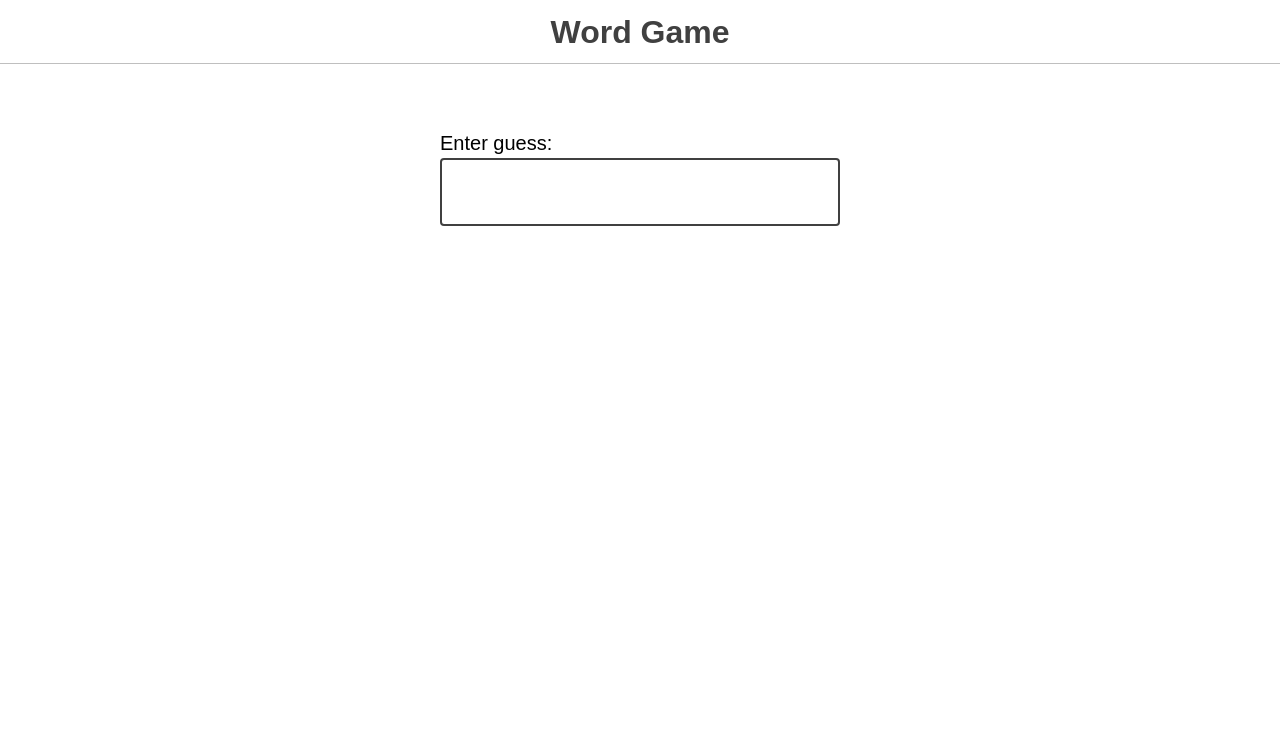
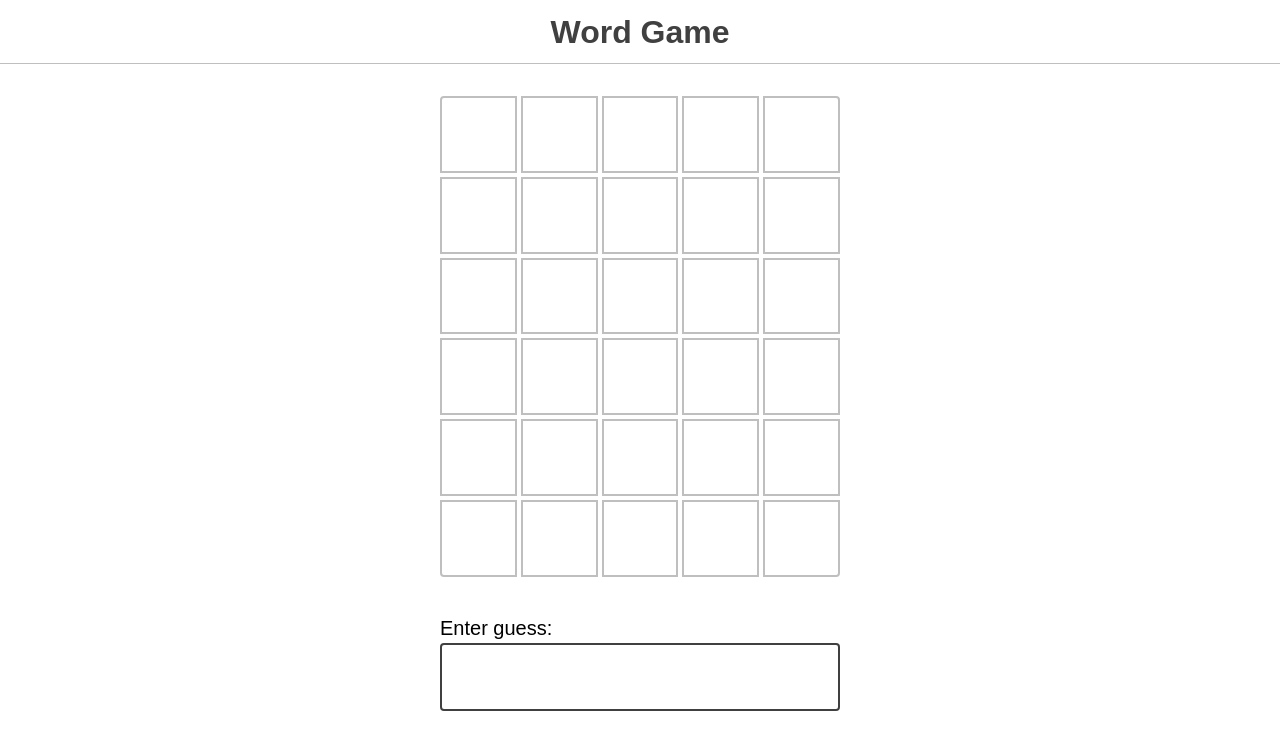
Before and after one commit to joy-of-react/project-wordle, a React (Create React App) app: page / in a window 1280 px wide. Shown: the top 750 px of the page. Built offline with nearby package versions, Linux system fonts and the light colour scheme.

Commit message:
feat(Ex3): Guess comp functional, minor refactoring

```diff
--- a/src/components/Game/Game.js
+++ b/src/components/Game/Game.js
@@ -1,22 +1,30 @@
 import React, { useState } from "react";
 
-import { sample } from "../../utils";
+import { range, sample } from "../../utils";
 import { WORDS } from "../../data";
+import { NUM_OF_GUESSES_ALLOWED } from "../../constants";
 import GuessInput from "../GuessInput/GuessInput";
 import GuessResults from "../GuessResults/GuessResults";
 
 // Pick a random word on every pageload.
 const answer = sample(WORDS);
+const DEFAULT_GUESSLIST = range(0, NUM_OF_GUESSES_ALLOWED).map((el) => "");
 // To make debugging easier, we'll log the solution in the console.
 console.info({ answer });
 
 function Game() {
-  const [guessList, setGuessList] = useState([]);
+  const [guessList, setGuessList] = useState(DEFAULT_GUESSLIST);
+  const [currentGuess, setCurrentGuess] = useState(0);
 
   return (
     <>
       <GuessResults guessList={guessList} />
-      <GuessInput guessList={guessList} setGuessList={setGuessList} />
+      <GuessInput
+        guessList={guessList}
+        setGuessList={setGuessList}
+        currentGuess={currentGuess}
+        setCurrentGuess={setCurrentGuess}
+      />
     </>
   );
 }
--- /dev/null
+++ b/src/components/Guess/Guess.js
@@ -0,0 +1,19 @@
+import React from "react";
+import { range } from "../../utils";
+
+function Guess({ guess = "GUESS" }) {
+  const defaultGuess = range(0, 5).map((el) => "");
+  const guessArr = guess === "" ? defaultGuess : guess.split("");
+
+  return (
+    <p className="guess">
+      {guessArr.map((char, idx) => (
+        <span key={idx} className="cell">
+          {char}
+        </span>
+      ))}
+    </p>
+  );
+}
+
+export default Guess;
--- /dev/null
+++ b/src/components/Guess/index.js
@@ -0,0 +1,2 @@
+export * from "./Guess";
+export { default } from "./Guess";
--- a/src/components/GuessInput/GuessInput.js
+++ b/src/components/GuessInput/GuessInput.js
@@ -1,6 +1,12 @@
 import React, { useState } from "react";
+import { NUM_OF_GUESSES_ALLOWED } from "../../constants";
 
-function GuessInput({ guessList, setGuessList }) {
+function GuessInput({
+  currentGuess,
+  guessList,
+  setCurrentGuess,
+  setGuessList,
+}) {
   const [guess, setGuess] = useState("");
 
   return (
@@ -8,8 +14,10 @@ function GuessInput({ guessList, setGuessList }) {
       className="guess-input-wrapper"
       onSubmit={(event) => {
         event.preventDefault();
-        console.log(guess);
-        setGuessList([...guessList, guess]);
+        const newGuessList = [...guessList];
+        newGuessList[currentGuess] = guess;
+        setCurrentGuess(currentGuess + 1);
+        setGuessList(newGuessList);
         setGuess("");
       }}
     >
@@ -21,6 +29,7 @@ function GuessInput({ guessList, setGuessList }) {
           value={guess}
           pattern="[a-zA-Z]{5}"
           title="5 letter guess"
+          disabled={currentGuess === NUM_OF_GUESSES_ALLOWED}
           required
           onChange={(event) => setGuess(event.target.value.toUpperCase())}
         />
--- a/src/components/GuessResults/GuessResults.js
+++ b/src/components/GuessResults/GuessResults.js
@@ -1,12 +1,11 @@
 import React from "react";
+import Guess from "../Guess/Guess";
 
 function GuessResults({ guessList }) {
   return (
     <div>
       {guessList.map((guess, idx) => (
-        <p className="guess" key={idx}>
-          {guess}
-        </p>
+        <Guess guess={guess} key={idx} />
       ))}
     </div>
   );
```
